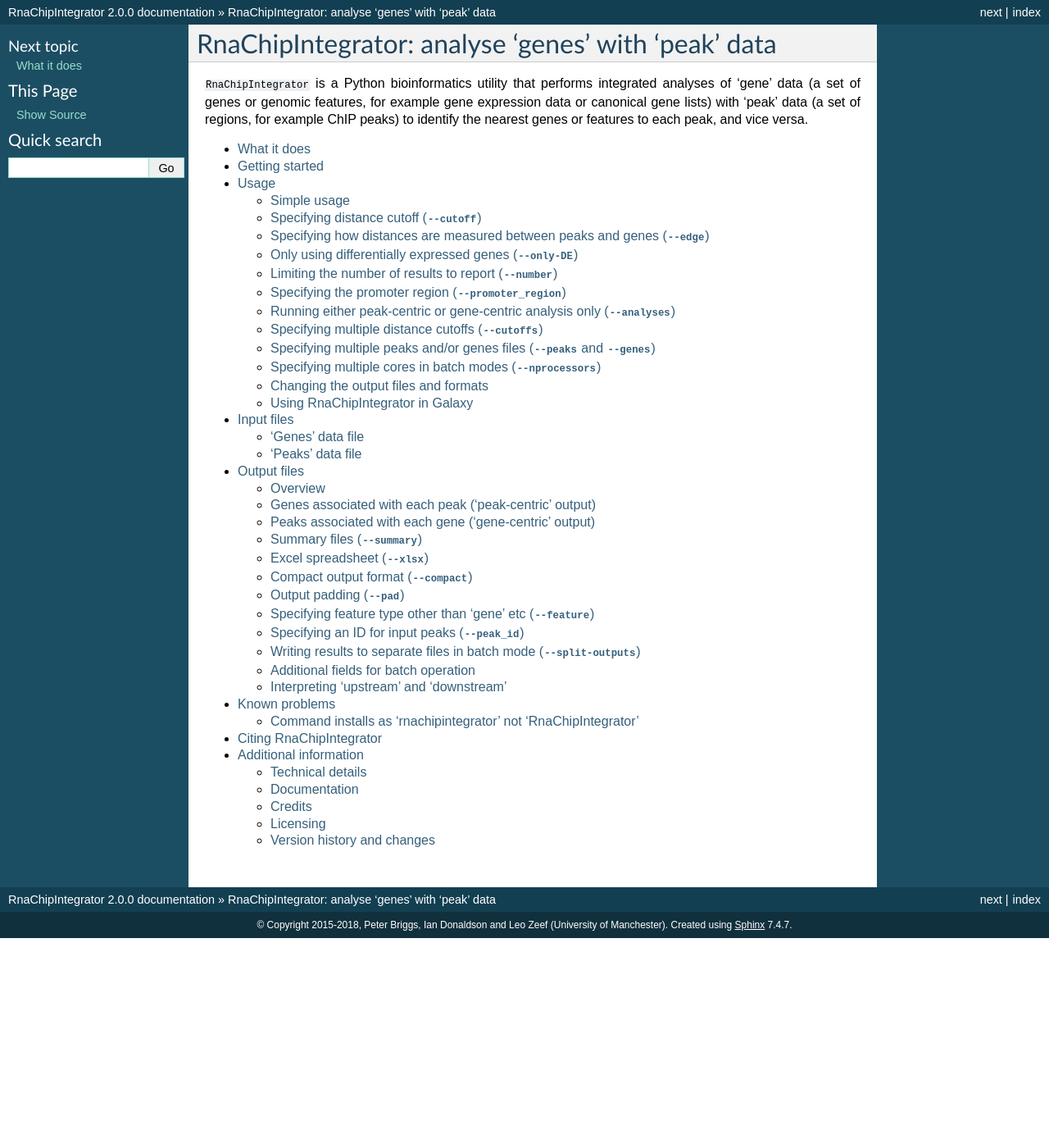
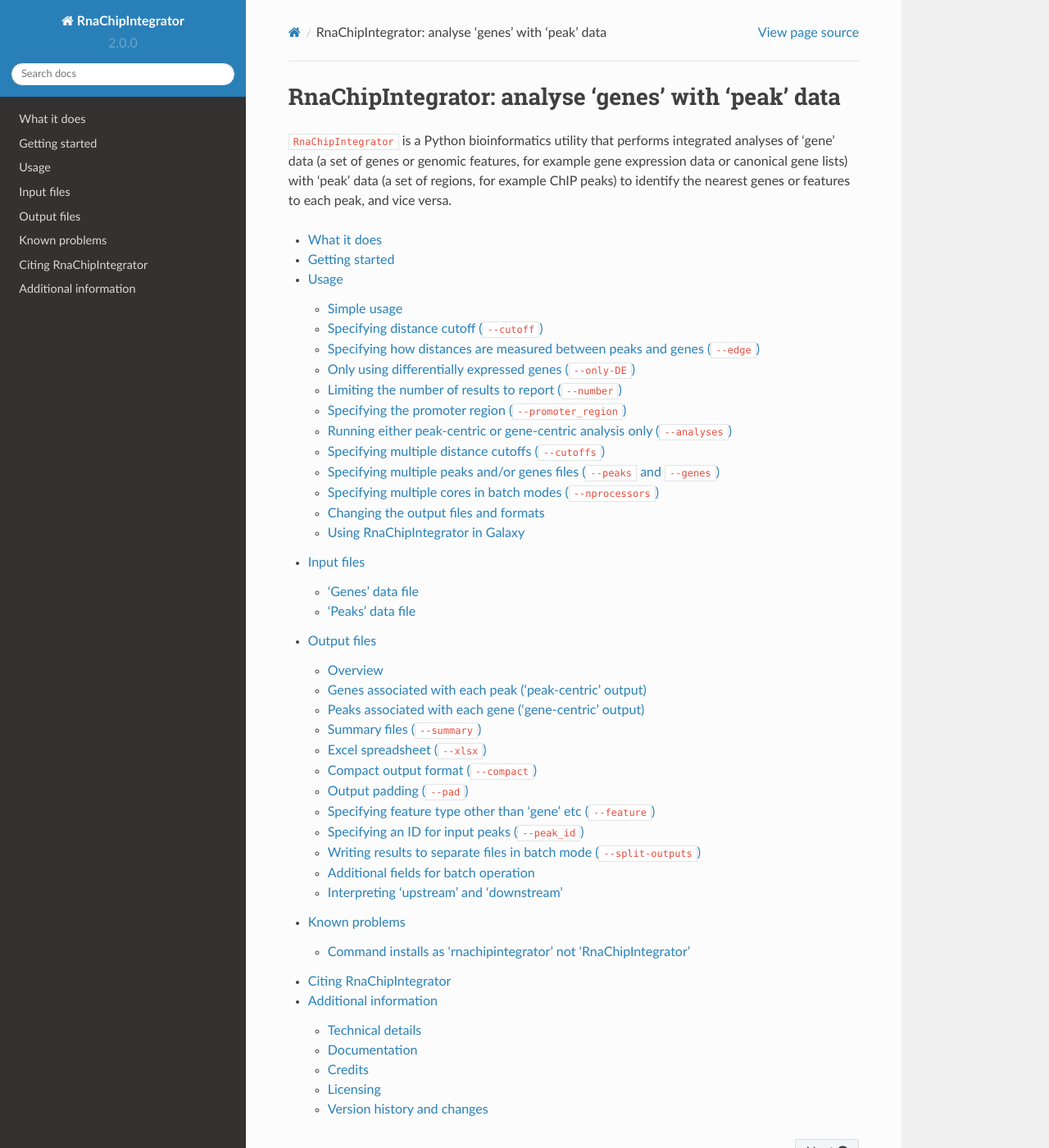
Before and after one commit to fls-bioinformatics-core/RnaChipIntegrator, a Sphinx documentation site: the page built from docs/index.rst, in a window 1280 px wide and 1400 px high. Shown: the whole window at 82% size. Built offline with Sphinx 7.4.7 and the Read the Docs theme 2.0.0, drawn with Linux system fonts in a browser that asks for light colours; some of the changed text lies outside the part shown.

Commit message:
Update the conf.py file for the documentation to use the RTD theme.

```diff
--- a/docs/conf.py
+++ b/docs/conf.py
@@ -26,7 +26,9 @@
 
 # Add any Sphinx extension module names here, as strings. They can be extensions
 # coming with Sphinx (named 'sphinx.ext.*') or your custom ones.
-extensions = []
+extensions = ['sphinx_rtd_theme',
+              'sphinx.ext.autodoc',
+              'sphinx.ext.intersphinx',]
 
 # Add any paths that contain templates here, relative to this directory.
 templates_path = ['_templates']
@@ -95,7 +97,7 @@
 
 # The theme to use for HTML and HTML Help pages.  See the documentation for
 # a list of builtin themes.
-html_theme = 'default'
+html_theme = 'sphinx_rtd_theme'
 
 # Theme options are theme-specific and customize the look and feel of a theme
 # further.  For a list of options available for each theme, see the
```
